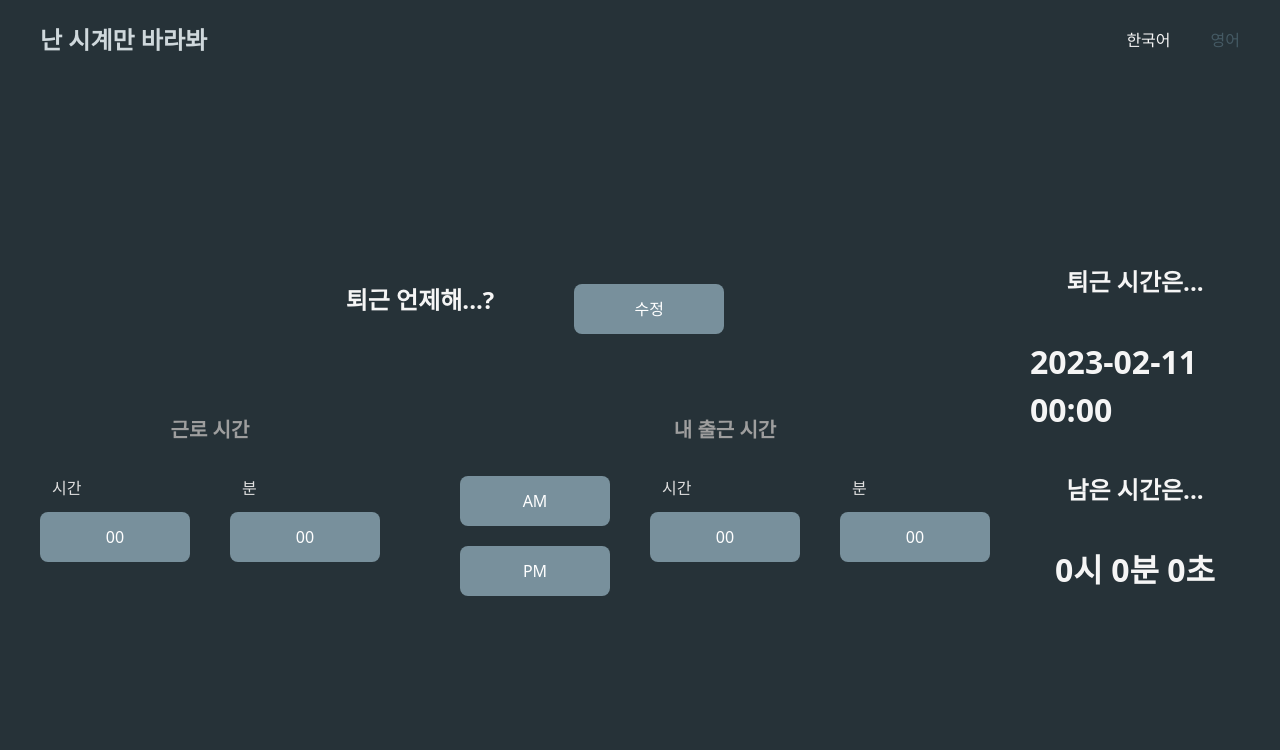
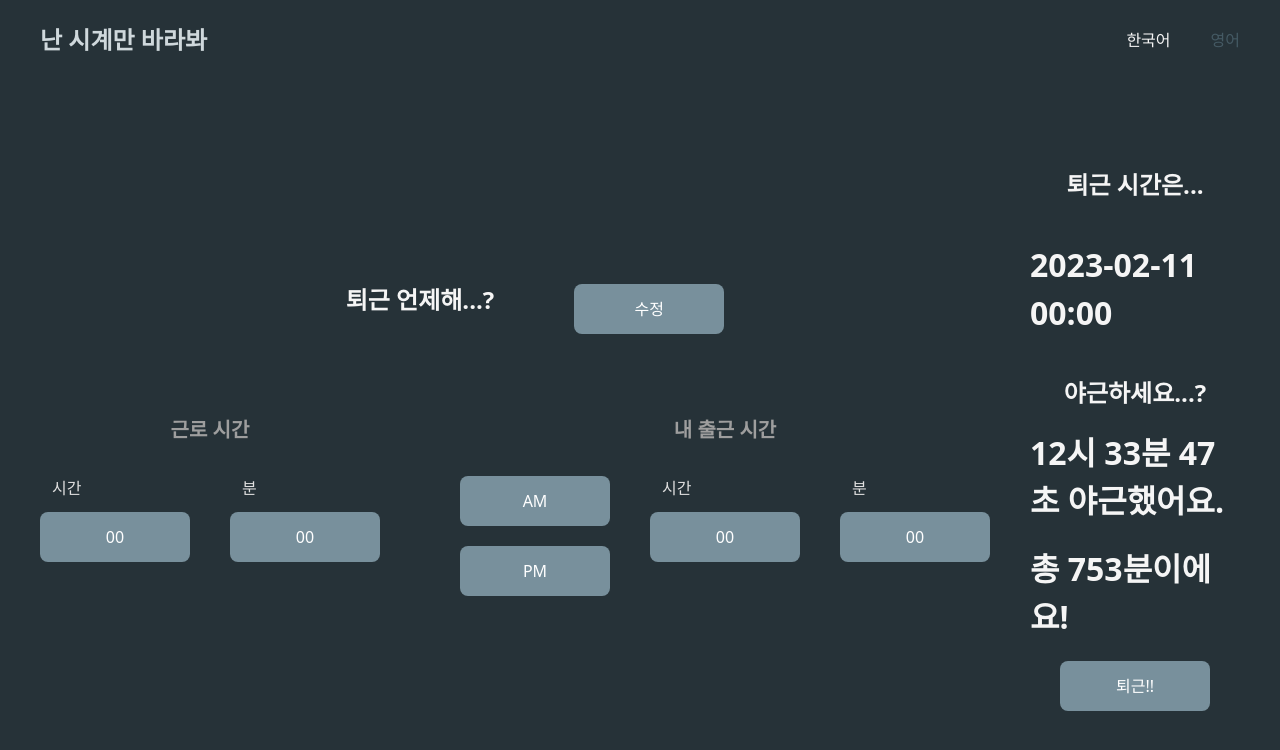
Before and after one commit to UFFETKK/offTime-timer, a React (Create React App) app: page / in a window 1280 px wide. Both pictures are taken after a click on the button "확인". Shown: the top 750 px of the page. Built offline with nearby package versions, Linux system fonts and the light colour scheme.

Commit message:
feat : 야근 시간 추가

```diff
--- a/src/components/OffTimeBox.tsx
+++ b/src/components/OffTimeBox.tsx
@@ -2,18 +2,20 @@
 import { useTranslation } from "react-i18next";
 import { ITime } from "../App";
 import moment from "moment";
-const barRef = createRef();
+import Btn from "./Btn";
 
 const FORMAT = "YYYY-MM-DD HH:mm";
 function OffTimeBox({ inputTime }: IProps) {
+  let intervalSec: any;
   const now = moment().format("YYYY-MM-DD HH:mm:ss");
   const { t } = useTranslation();
   const { totalHour, totalMin, hour, min } = inputTime;
   const [endTime, setEndTime] = useState<string>("");
   const [totalSec, setTotalSec] = useState<number>(0);
-  const leftHour = parseInt(String(+totalSec / 3600));
-  const leftMin = parseInt(String((+totalSec % 3600) / 60));
-  const leftSec = +totalSec % 60;
+  const [totalSecNoCounting, setTotalSecNoCounting] = useState<number>(0);
+  const leftHour = Math.abs(parseInt(String(+totalSec / 3600)));
+  const leftMin = Math.abs(parseInt(String((+totalSec % 3600) / 60)));
+  const leftSec = Math.abs(+totalSec % 60);
 
   const getOffTime = async () => {
     const startTime = moment().format(`YYYY-MM-DD ${hour}:${min}`);
@@ -21,27 +23,29 @@
     if (!!Number(totalMin)) {
       endTime = moment(startTime).add(+totalMin, "minute").format(FORMAT);
     }
+    setEndTime(endTime);
 
-    setEndTime(endTime);
-    await getLeftTime();
+    const totalSecForLocal = +moment.duration(moment(endTime).diff(now)).asSeconds();
+    if (!totalSecNoCounting) {
+      setTotalSecNoCounting(totalSecForLocal);
+    }
+    setTotalSec(totalSecForLocal);
   };
 
-  const getLeftTime = () => {
-    const totalSecForLocal = +moment.duration(moment(endTime).diff(now)).asSeconds();
-    if (totalSecForLocal > 0) {
-      setTotalSec(totalSecForLocal);
-    }
+  const stopToInterval = () => {
+    clearInterval(intervalSec);
+    window.alert(t("수고하셨어요!"));
   };
 
   useEffect(() => {
-    const sec = setInterval(() => {
+    intervalSec = setInterval(() => {
       setTotalSec((previous) => previous - 1);
     }, 1000);
-    if (totalSec == 0 || totalSec < 0) {
-      clearInterval(sec);
-    }
-    return () => clearInterval(sec);
-  }, []);
+
+    return () => clearInterval(intervalSec);
+  }, [totalSec]);
+
+  // console.log(Math.ceil((totalSecNoCounting - totalSec) / totalSecNoCounting));
 
   useEffect(() => {
     getOffTime();
@@ -50,15 +54,33 @@
     <div className="flex flex-col gap-5 justify-center items-center flex-1">
       <p className="text-gray-100 text-2xl font-bold pb-5">{t("퇴근 시간은...")}</p>
       <p className="text-gray-100 text-[32px] font-bold pb-5">{endTime}</p>
-      <p className="text-gray-100 text-2xl font-bold pb-5">{t("남은 시간은...")}</p>
-      <p className="text-gray-100 text-[32px] font-bold pb-5">{`${leftHour}시 ${leftMin}분 ${leftSec}초`}</p>
-      {/* {!!totalSec && totalSec > 0 && (
-        <div className="relative w-full h-3 rounded-lg bg-w">
-          <p className="absolute left-0 text-w top-3">start</p>
-          <p className="absolute right-0 text-w top-3">end!!!!!</p>
-          <div className={`w-[${100}%] h-full rounded-lg bg-b`} />
+      {totalSec > 0 && (
+        <>
+          <p className="text-gray-100 text-2xl font-bold pb-5">{t("남은 시간은...")}</p>
+          <p className="text-gray-100 text-[32px] font-bold pb-5">
+            {t("남은시간", { hour: leftHour, min: leftMin, sec: leftSec })}
+          </p>
+          {/* <div className="relative w-full h-3 rounded-lg bg-w">
+            <p className="absolute left-0 text-w top-3">start</p>
+            <p className="absolute right-0 text-w top-3">end!!!!!</p>
+            <div
+              className={`w-[${(totalSec / totalSecNoCounting) * 100}%] h-full rounded-lg bg-b`}
+            />
+          </div> */}
+        </>
+      )}
+      {totalSec < 0 && (
+        <div className="flex flex-col justify-center items-center">
+          <p className="text-gray-100 text-2xl font-bold pb-5">{t("야근하세요...?")}</p>
+          <p className="text-gray-100 text-[32px] font-bold pb-5">
+            {t("야근시간", { hour: leftHour, min: leftMin, sec: leftSec })}
+          </p>
+          <p className="text-gray-100 text-[32px] font-bold pb-5">
+            {t("총몇분", { min: Math.abs(parseInt(String(+totalSec / 60))) })}
+          </p>
+          <Btn func={stopToInterval} text={t("퇴근!!")} />
         </div>
-      )} */}
+      )}
     </div>
   );
 }
--- a/src/lang/translation.en.json
+++ b/src/lang/translation.en.json
@@ -12,5 +12,10 @@
   "수정하세요!": "Turn on Edit mode!",
   "근로 시간": "How much do you work per day?",
   "퇴근 시간은...": "Your off time is...",
-  "남은 시간은...": "your left time is..."
+  "남은 시간은...": "your left time is...",
+  "퇴근!!": "Leave work!!",
+  "야근하세요...?": "Are you working overtime..?",
+  "남은시간": "{{hour}}hours {{min}}minutes {{sec}}seconds",
+  "야근시간": "You worked overtime for {{hour}}hours {{min}}minutes {{sec}}seconds",
+  "총몇분": "a total of {{min}} minutes"
 }
--- a/src/lang/translation.ko.json
+++ b/src/lang/translation.ko.json
@@ -12,5 +12,10 @@
   "수정하세요!": "수정하세요!",
   "근로 시간": "근로 시간",
   "퇴근 시간은...": "퇴근 시간은...",
-  "남은 시간은...": "남은 시간은..."
+  "남은 시간은...": "남은 시간은...",
+  "퇴근!!": "퇴근!!",
+  "야근하세요...?": "야근하세요...?",
+  "남은시간": "{{hour}}시 {{min}}분 {{sec}}초",
+  "야근시간": "{{hour}}시 {{min}}분 {{sec}}초 야근했어요.",
+  "총몇분": "총 {{min}}분이에요!"
 }
```
